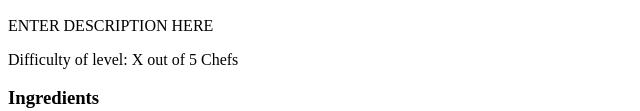
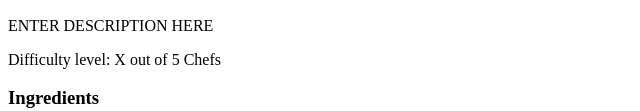
Before and after one commit to The0z/odin-recipes, a plain HTML site: page recipes/recipe_template.html in a window 1280 px wide. Shown: the part 689-800 px from the top of the page, 0-640 px from the left. Drawn offline with Linux system fonts and the light colour scheme.

Commit message:
Fix typo in recipe_template.html

```diff
--- a/recipes/recipe_template.html
+++ b/recipes/recipe_template.html
@@ -13,7 +13,7 @@
         ENTER DESCRIPTION HERE
     </p>
     <p>
-        Difficulty of level: X out of 5 Chefs
+        Difficulty level: X out of 5 Chefs
     </p>
     <h3>Ingredients</h3>
         <ul>
```
